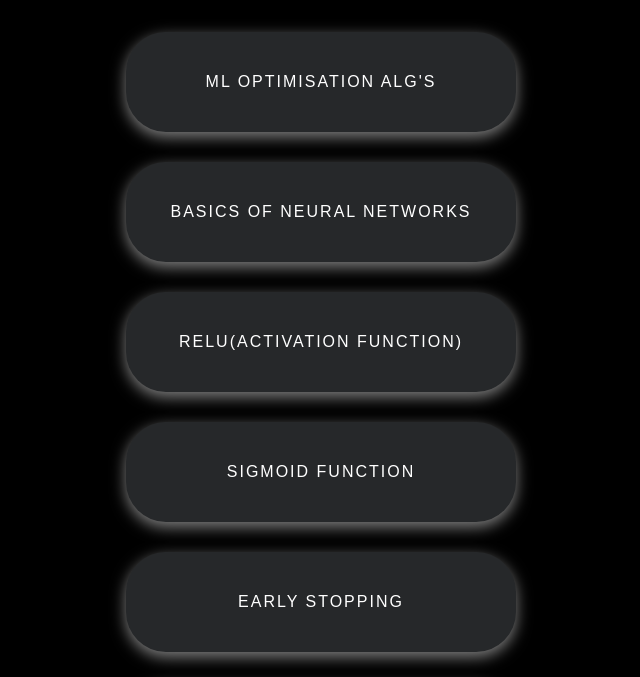
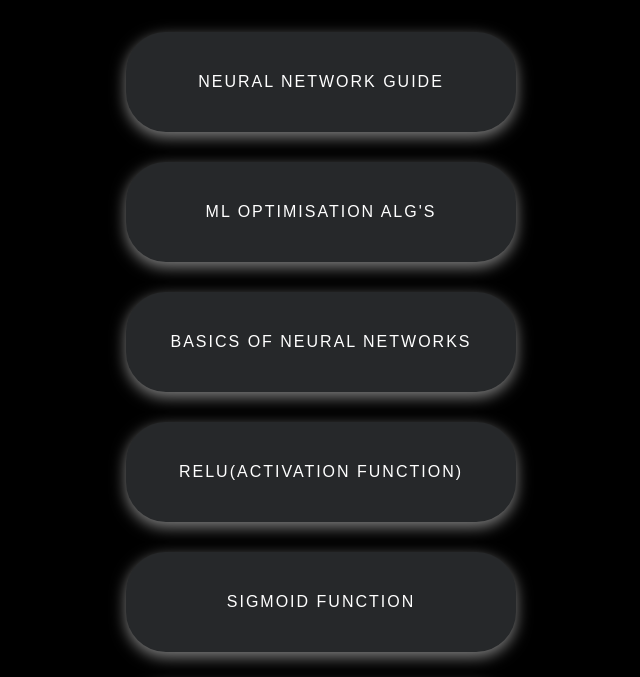
Before and after one commit to Debbatisudheer/ML-AI-DL, a plain HTML site: page index.html in a window 1280 px wide. Shown: the part 123-800 px from the top of the page, without its empty margins (319-959 px from the left). Drawn offline with Linux system fonts and the light colour scheme.

Commit message:
Update index.html

```diff
--- a/index.html
+++ b/index.html
@@ -15,6 +15,7 @@
 
     <section class="main-content">
           <div class="buttons-container">
+               <a href="https://debbatisudheer.github.io/Neural-Network-guid/" class="orange-button">neural network guide</a>
          <a href="https://debbatisudheer.github.io/ML-optimization/" class="orange-button">ML Optimisation ALG's</a>
         <a href="https://debbatisudheer.github.io/Deep-learning/" class="orange-button">Basics of Neural Networks</a>
         <a href="https://debbatisudheer.github.io/ReLu-function/" class="orange-button">ReLu(Activation Function)</a>
```
